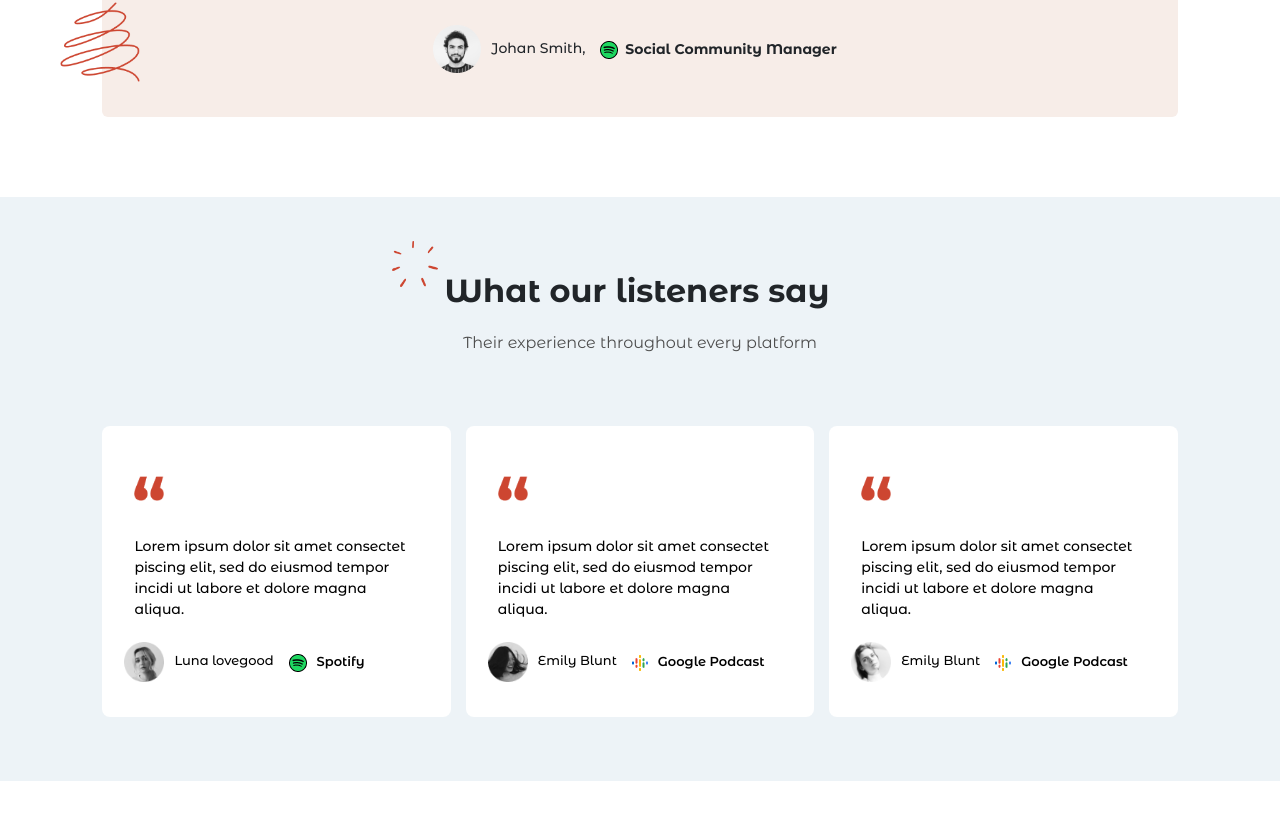
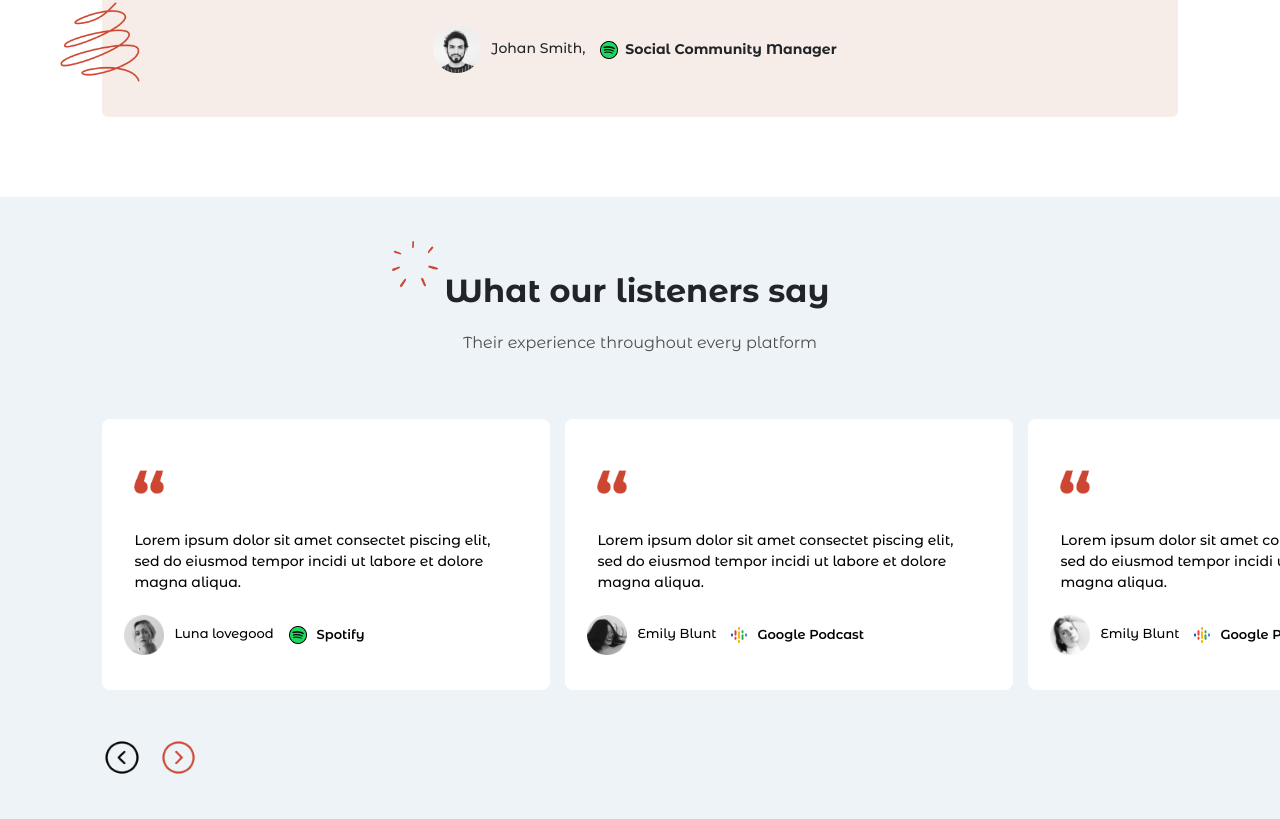
Before and after one commit to KiritoEM/WEEKLY_DECEMBER_FRONT_3, a Next.js app: page / in a window 1280 px wide. Shown: the part 2005-2824 px from the top of the page. Before the commit the page ends 2786 px from the top, so only its background shows below. Built offline with nearby package versions, Linux system fonts and the light colour scheme.

Commit message:
add testimonial buttons

```diff
--- a/src/components/Testimonials.tsx
+++ b/src/components/Testimonials.tsx
@@ -1,11 +1,13 @@
 import TestimonialsContent from "./Testimonials/TestimonialsContent";
 import TestimonialsHeader from "./Testimonials/TestimonialsHeader";
+import TestimonialsButtons from "./Testimonials/TestimonialsButtons";
 
 const Testimonials = (): JSX.Element => {
   return (
     <section id="testimonials">
       <TestimonialsHeader />
       <TestimonialsContent />
+      <TestimonialsButtons />
     </section>
   );
 };
--- /dev/null
+++ b/src/components/Testimonials/TestimonialsButtons.tsx
@@ -0,0 +1,14 @@
+const TestimonialsButtons = (): JSX.Element => {
+  return (
+    <div className="testimonials-buttons">
+      <div className="arraw-left">
+        <img src="/images/testimonials/Arrow - Left.png" alt="" />
+      </div>
+      <div className="arraw-right">
+        <img src="/images/testimonials/Arrow - Right.png" alt="" />
+      </div>
+    </div>
+  );
+};
+
+export default TestimonialsButtons;
--- a/src/styles/home/testimonials/testimonials-card.scss
+++ b/src/styles/home/testimonials/testimonials-card.scss
@@ -1,5 +1,5 @@
 .testimonials-card {
-    width: 26rem;
+    width: 28rem;
     height: max-content;
     background-color: #fff;
     border-radius: 8px;
--- a/src/styles/home/testimonials/testimonials.scss
+++ b/src/styles/home/testimonials/testimonials.scss
@@ -5,7 +5,7 @@
     overflow: hidden;
     background-color: $alice;
     padding-top: 4rem;
-    padding-bottom: 4rem;
+    padding-bottom: 5rem;
     padding-left: 8%;
     @include container;
 
@@ -45,10 +45,21 @@
     }
 
     .section-content {
-        width: 100%;
+        width: max-content;
         display: flex;
         gap: 15px;
         overflow: hidden;
-        margin-top: 4.4rem;
+        margin-top: 4rem;
+    }
+
+    .testimonials-buttons {
+        display: flex;
+        margin-top: 3rem;
+        gap: 17px;
+
+        img {
+            width: 39.5px;
+            object-fit: contain;
+        }
     }
 }
```
Also changed, not shown: public/images/testimonials/Arrow - Left.png (added), public/images/testimonials/Arrow - Right.png (added).
